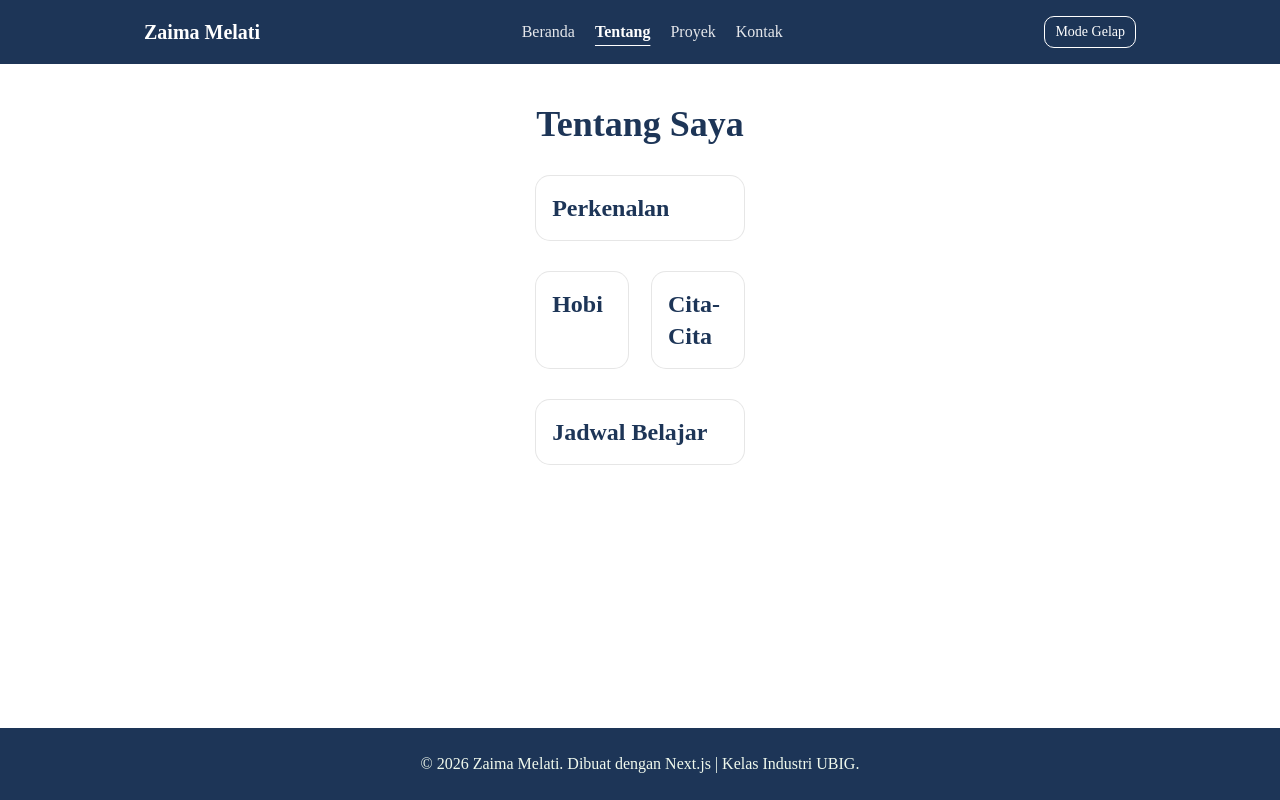
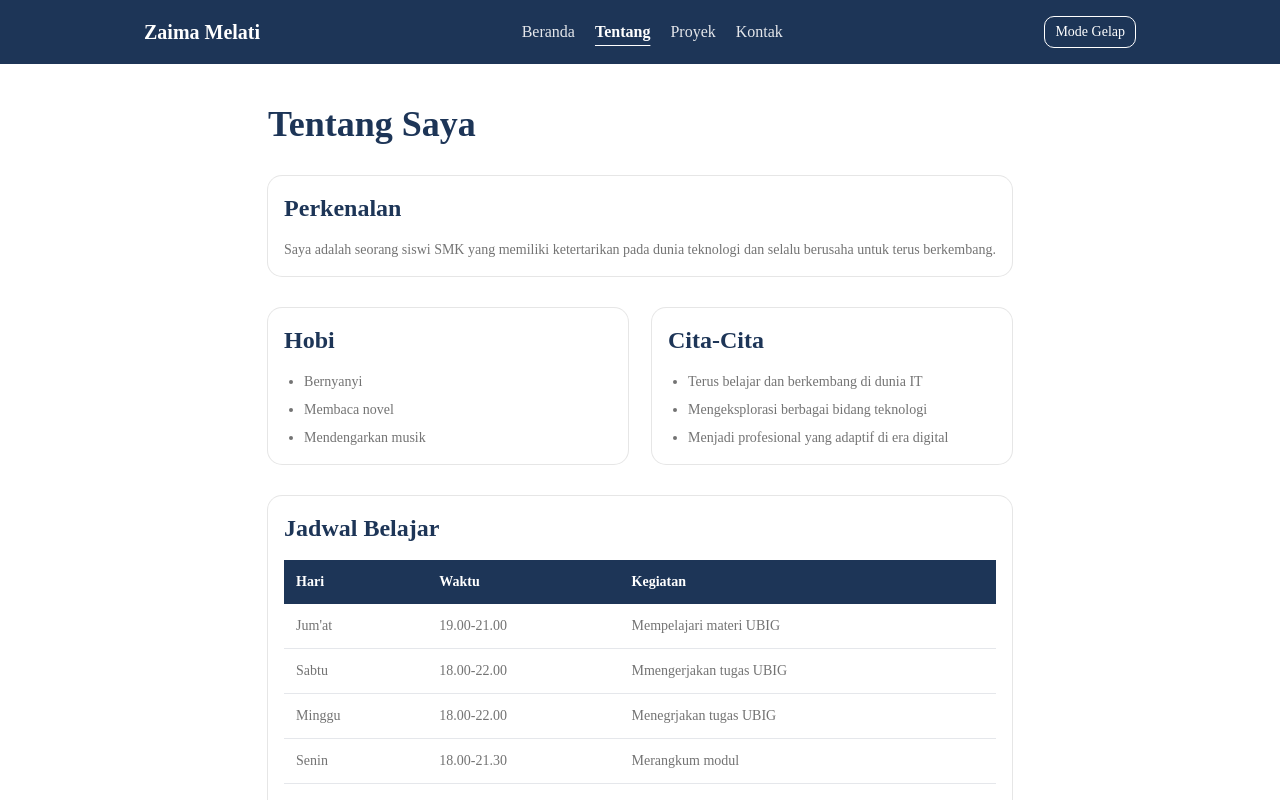
Before and after one commit to zaimamelati/portofolio-next, a Next.js app: page /tentang in a window 1280 px wide. Shown: the top 800 px of the page. Built offline with nearby package versions, Linux system fonts and the light colour scheme.

Commit message:
Memperbarui halaman Tentang dan komponen Kartu menggunakan shadcn/ui

```diff
--- a/src/app/tentang/page.js
+++ b/src/app/tentang/page.js
@@ -33,15 +33,13 @@ export default function Tentang () {
         <main className="mx-auto max-w-5xl px-4 py-10 space-y-8">
             <h1 className="text-3xl font-bold text-primary md:text-4xl">Tentang Saya</h1>
 
-            {/* Perkenalan */}
             <Kartu judul="Perkenalan">
                 <p className="text-muted-foreground">
-                    Saya seorang siswi SMK yang memiliki ketertarikan pada dunia teknologi
+                    Saya adalah seorang siswi SMK yang memiliki ketertarikan pada dunia teknologi
                     dan selalu berusaha untuk terus berkembang.
                 </p>
             </Kartu>
 
-            {/* Hobi dan Cita-Cita */}
             <div className="grid gap-6 md:grid-cols-2">
                 <Kartu judul="Hobi">
                     <ul className="list-disc pl-5 space-y-2 text-muted-foreground">
@@ -60,7 +58,6 @@ export default function Tentang () {
                 </Kartu>
             </div>
 
-                {/* Jadwal belajar */}
                 <Kartu judul="Jadwal Belajar">
                     <div className="overflow-x-auto">
                         <table className="w-full text-left border-collapse">
--- a/src/components/Kartu.jsx
+++ b/src/components/Kartu.jsx
@@ -1,4 +1,4 @@
-import { Card, CardHeader, CardTitle } from "@/components/ui/card";
+import { Card, CardContent, CardHeader, CardTitle } from "@/components/ui/card";
 
 export default function Kartu ({ judul, children, }) {
     return (
@@ -6,6 +6,7 @@ export default function Kartu ({ judul, children, }) {
             <CardHeader>
                 <CardTitle className="text-2xl font-bold text-primary">{judul}</CardTitle>
             </CardHeader>
+            <CardContent>{children}</CardContent>
         </Card>
     );
 }
```
